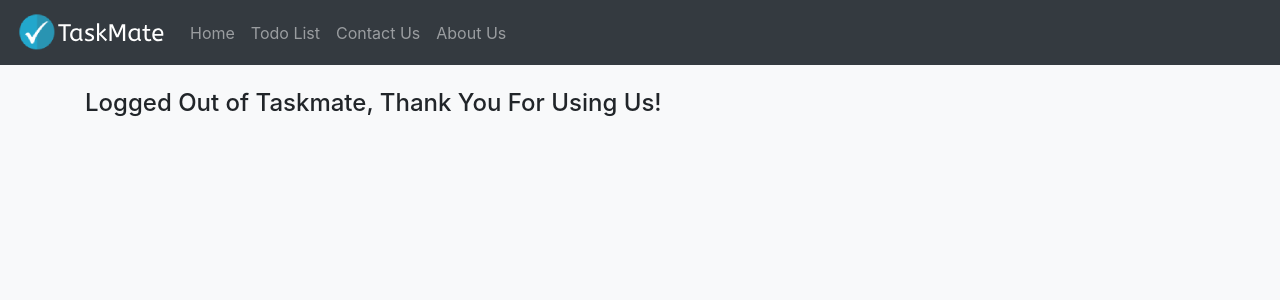
After one commit to Josesosa0777/djangoProject, a Django app: page /account/logout in a window 1280 px wide. The commit adds this page. Shown: the top 300 px of the page. Run offline with Django 3.2, Linux system fonts and the light colour scheme; some libraries are stand-ins or nearby versions.

Commit message:
logout and strikethrough tasks completed

```diff
--- a/taskmate/todolist_app/templates/todolist.html
+++ b/taskmate/todolist_app/templates/todolist.html
@@ -37,7 +37,7 @@
         {% for obj in all_tasks %}
           {% if obj.done %}
             <tr class="table-success row"> {% comment %} changing the color {% endcomment %}
-              <td class="col-7">{{ obj.task }}</td>
+              <td class="col-7"><del>{{ obj.task }}</del></td> {% comment %} to make strikethrough {% endcomment %}
               <td class="col-3"><a href="{% url 'pending_task' obj.id %}"><button type="button" class="btn btn-dark">Mark this pending</button></a></td>
               <td class="col-1"><a href="{% url 'edit_task' obj.id %}"><button type="button" class="btn btn-warning">Edit</button></a></td>
               <td class="col-1"><a href="{% url 'delete_task' obj.id %}"><button type="button" class="btn btn-danger">Delete</button></a></td>
--- /dev/null
+++ b/taskmate/users_app/templates/logout.html
@@ -0,0 +1,13 @@
+{% extends 'base.html' %}
+{% load crispy_forms_tags %}
+
+{% block title %}
+    <title>Logged Out - Taskmate</title>
+{% endblock title %}
+
+{% block content %}
+    <div class="container">
+    </br>
+        <h4>Logged Out of Taskmate, Thank You For Using Us!</h4>
+    </div>
+{% endblock content %}
```
Also changed, not shown: taskmate/db.sqlite3.
